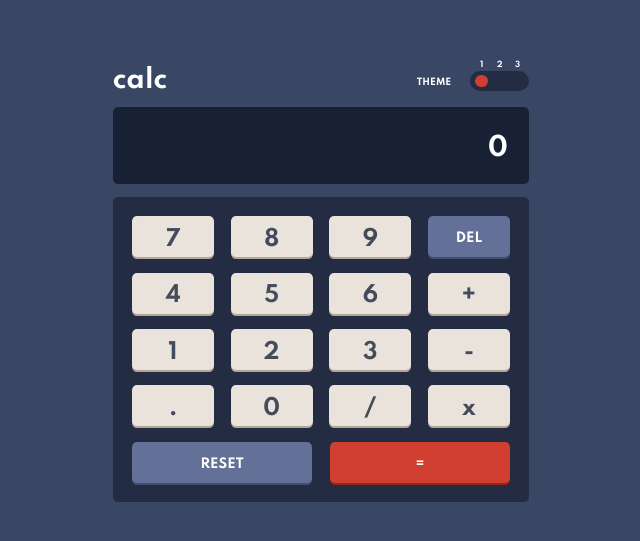
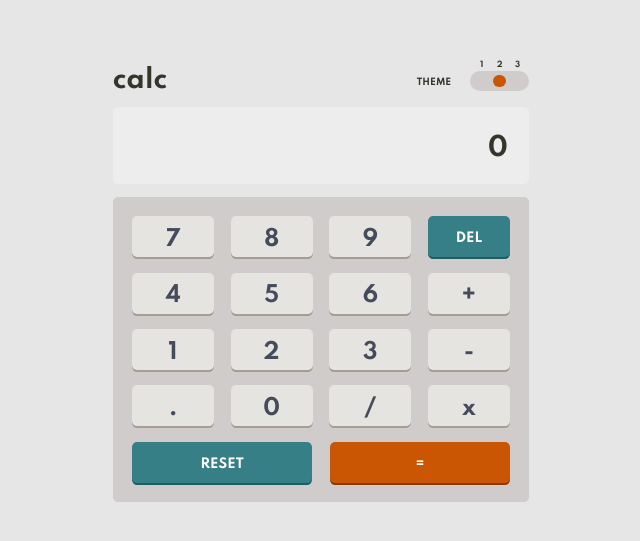
Before and after one commit to wahyuhenditya/frontendmentor-calculator-app, a React (Create React App) app: page / in a window 1280 px wide. Shown: the part 115-656 px from the top of the page, without its empty margins (319-959 px from the left). Built offline with nearby package versions, Linux system fonts and the light colour scheme.

Commit message:
Adding check color scheme

```diff
--- a/src/App.js
+++ b/src/App.js
@@ -1,10 +1,13 @@
 import React, { useEffect, useState } from 'react';
 import classnames from 'classnames';
 import data from 'buttonData';
+import { checkColorScheme } from 'helper';
 
 function App() {
 	const [input, setInput] = useState([0]);
-	const [theme, setTheme] = useState(window.localStorage.getItem('theme') || 1);
+	const [theme, setTheme] = useState(
+		window.localStorage.getItem('theme') || checkColorScheme()
+	);
 
 	useEffect(() => {
 		changeTheme(theme);
--- /dev/null
+++ b/src/helper.js
@@ -0,0 +1,10 @@
+export const checkColorScheme = () => {
+	if (
+		window.matchMedia &&
+		window.matchMedia('(prefers-color-scheme: dark)').matches
+	) {
+		return 1;
+	}
+
+	return 2;
+};
```
